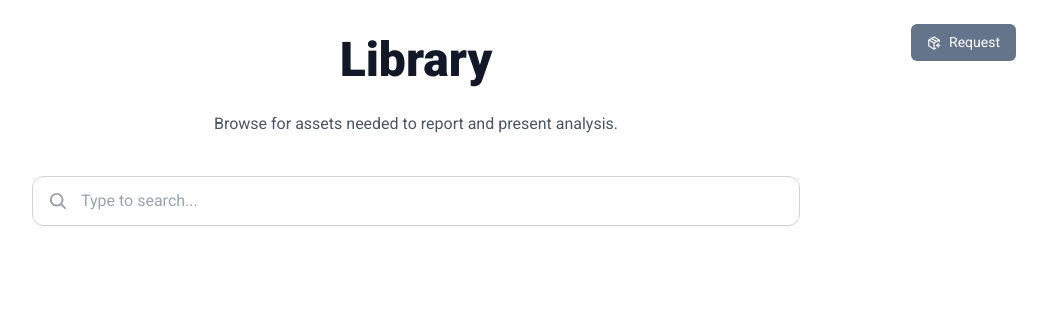
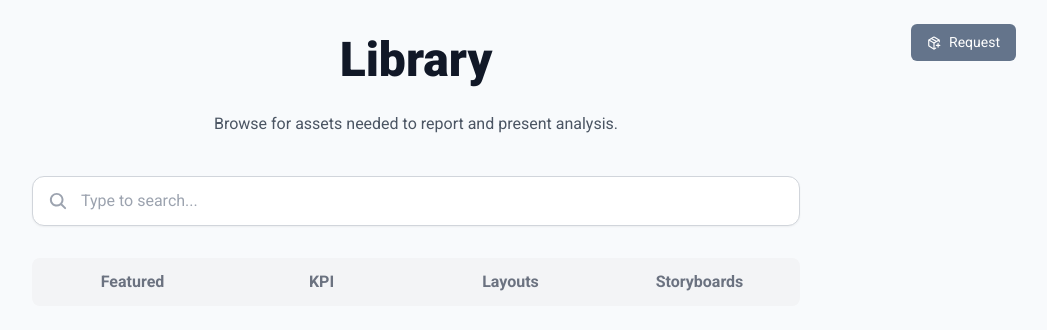
Before and after one commit to Rub4l1to/sngular_technical_test, a Next.js app: page / in a window 1280 px wide. Shown: the top 330 px of the page, without its empty margins (224-1271 px from the left). Built offline with nearby package versions, Linux system fonts and the light colour scheme.

Commit message:
feat(ui): add Tabs component and enhance SearchBar functionality

```diff
--- a/app/page.tsx
+++ b/app/page.tsx
@@ -2,12 +2,16 @@
 import { NextPage } from 'next';
 
 //* Components
-import { SearchBar } from '../components';
+import { SearchBar, Tabs } from '../components';
+import { useState } from 'react';
 
 const Library: NextPage = () => {
+  const [activeTab, setActiveTab] = useState<string>('');
+
   return (
-    <div className="w-full max-w-3xl mx-auto">
+    <div className="w-full max-w-3xl mx-auto flex flex-col gap-8">
       <SearchBar />
+      <Tabs activeTab={activeTab} setActiveTab={setActiveTab} />
     </div>
   );
 };
--- a/components/UI/SearchBar.tsx
+++ b/components/UI/SearchBar.tsx
@@ -1,9 +1,12 @@
-import type { FC } from 'react';
+import type { FC, ChangeEvent } from 'react';
 
 //* Icons
 import { IoSearch } from 'react-icons/io5';
 
-const SearchBar: FC = () => (
+const SearchBar: FC = () => {
+  const handleInputChange = (e: ChangeEvent<HTMLInputElement>) => {};
+
+  return (
     <div className="flex flex-col gap-4">
       <div className="flex flex-col gap-2 justify-center items-center">
         <h1 className="text-4xl font-extrabold text-gray-900">Library</h1>
@@ -14,6 +17,8 @@ const SearchBar: FC = () => (
       <div className="relative mt-6">
         <input
           type="text"
+          value={''}
+          onChange={handleInputChange}
           placeholder="Type to search..."
           className="w-full p-3 pl-12 text-gray-700 border border-gray-300 rounded-xl shadow-sm focus:outline-none"
         />
@@ -24,5 +29,6 @@ const SearchBar: FC = () => (
       </div>
     </div>
   );
+};
 
 export default SearchBar;
--- a/components/UI/Tabs.tsx
+++ b/components/UI/Tabs.tsx
@@ -1,26 +1,38 @@
-import React from 'react';
+import type { FC } from 'react';
+import { motion } from 'framer-motion';
 
 interface TabsProps {
   activeTab: string;
   setActiveTab: (tab: string) => void;
 }
 
-const Tabs: React.FC<TabsProps> = ({ activeTab, setActiveTab }) => {
+const Tabs: FC<TabsProps> = ({ activeTab, setActiveTab }) => {
   const tabs = ['Featured', 'KPI', 'Layouts', 'Storyboards'];
 
   return (
-    <div className="flex space-x-4 px-10 py-2">
+    <div className="relative flex bg-gray-100 rounded-lg overflow-hidden p-1.5">
       {tabs.map((tab) => (
         <button
           key={tab}
           onClick={() => setActiveTab(tab)}
-          className={`py-2 px-4 rounded-lg font-semibold ${
+          className={`relative z-10 w-1/4 py-1.5 font-semibold text-center ${
             activeTab === tab
-              ? 'bg-gray-100 text-gray-900'
-              : 'text-gray-700 hover:bg-gray-100'
+              ? 'text-gray-900'
+              : 'text-gray-500 hover:text-gray-700'
           }`}
         >
-          {tab}
+          {activeTab === tab && (
+            <motion.div
+              layoutId="activeTabBackground"
+              className="absolute inset-0 bg-white rounded-md "
+              initial={{ opacity: 0 }}
+              animate={{ opacity: 1 }}
+              exit={{ opacity: 0 }}
+              transition={{ type: 'spring', stiffness: 300, damping: 30 }}
+            />
+          )}
+
+          <span className="relative z-20">{tab}</span>
         </button>
       ))}
     </div>
--- a/contexts/index.ts
+++ /dev/null
@@ -1 +0,0 @@
-'use client';
--- a/package.json
+++ b/package.json
@@ -15,10 +15,12 @@
   "dependencies": {
     "@babel/runtime": "^7.26.0",
     "axios": "^1.7.7",
+    "framer-motion": "^11.11.11",
     "next": "15.0.2",
     "react": "19.0.0-rc-02c0e824-20241028",
     "react-dom": "19.0.0-rc-02c0e824-20241028",
-    "react-icons": "^5.3.0"
+    "react-icons": "^5.3.0",
+    "zustand": "^5.0.1"
   },
   "devDependencies": {
     "@eslint/eslintrc": "^3.1.0",
--- a/styles/globals.css
+++ b/styles/globals.css
@@ -3,9 +3,9 @@
 @tailwind utilities;
 
 :root {
+  /* Colors */
   --foreground: #171717;
-  --background: #ffffff;
-  --primary: #1a73e8;
+  --background: #f8fafc;
 
   /* Sizes */
   --font-xs: 0.75rem;
@@ -16,14 +16,6 @@
   --font-2xl: 1.875rem;
   --font-3xl: 2.25rem;
   --font-4xl: 3rem;
-}
-
-@media (prefers-color-scheme: dark) {
-  :root {
-    --foreground: #0a0a0a;
-    --background: #f5f5f5;
-    --primary: #bb86fc;
-  }
 }
 
 body {
```
Also changed, not shown: 1 other file (tests, documents, lock files or other folders). Lines whose indentation alone changed are shown as unchanged.
